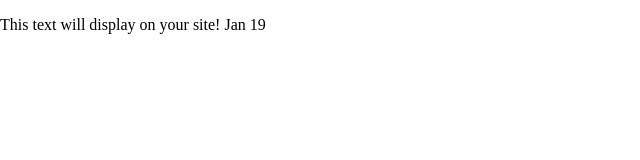
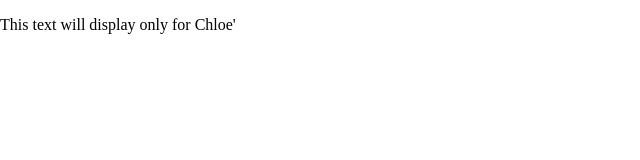
Before and after one commit to chloemolero/MyFirstRepo2024, a plain HTML site: page index.html in a window 1280 px wide. Shown: the full height of the page, 0-640 px from the left. Drawn offline with Linux system fonts and the light colour scheme.

Commit message:
Update index.html

```diff
--- a/index.html
+++ b/index.html
@@ -24,7 +24,7 @@
 
 <body>
   <!-- Place your site's HTML here -->
-  <p>This text will display on your site! Jan 19</p>
+  <p>This text will display only for Chloe'</p>
   <script src="js/main.js"></script>
 </body>
 
```
